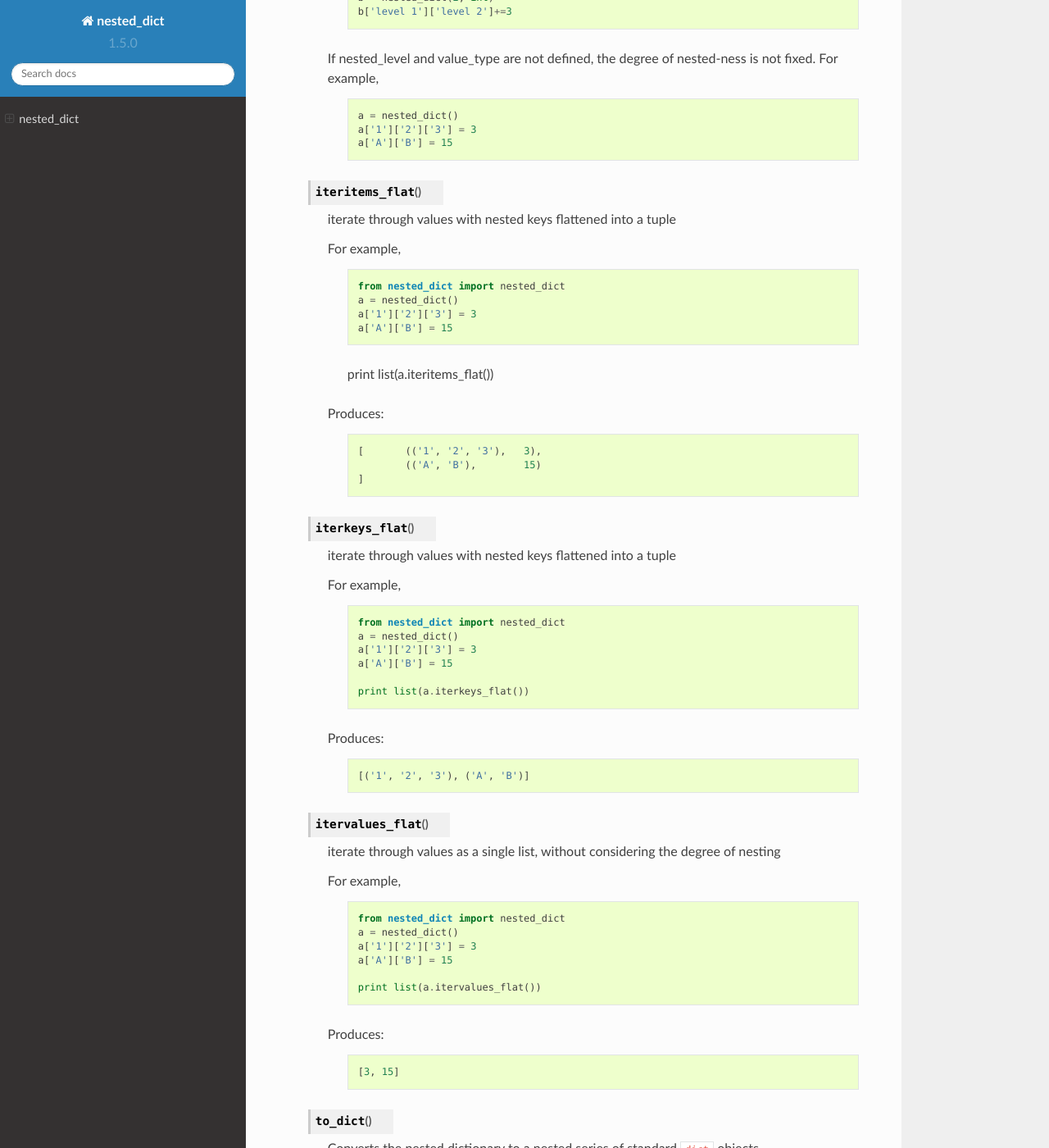
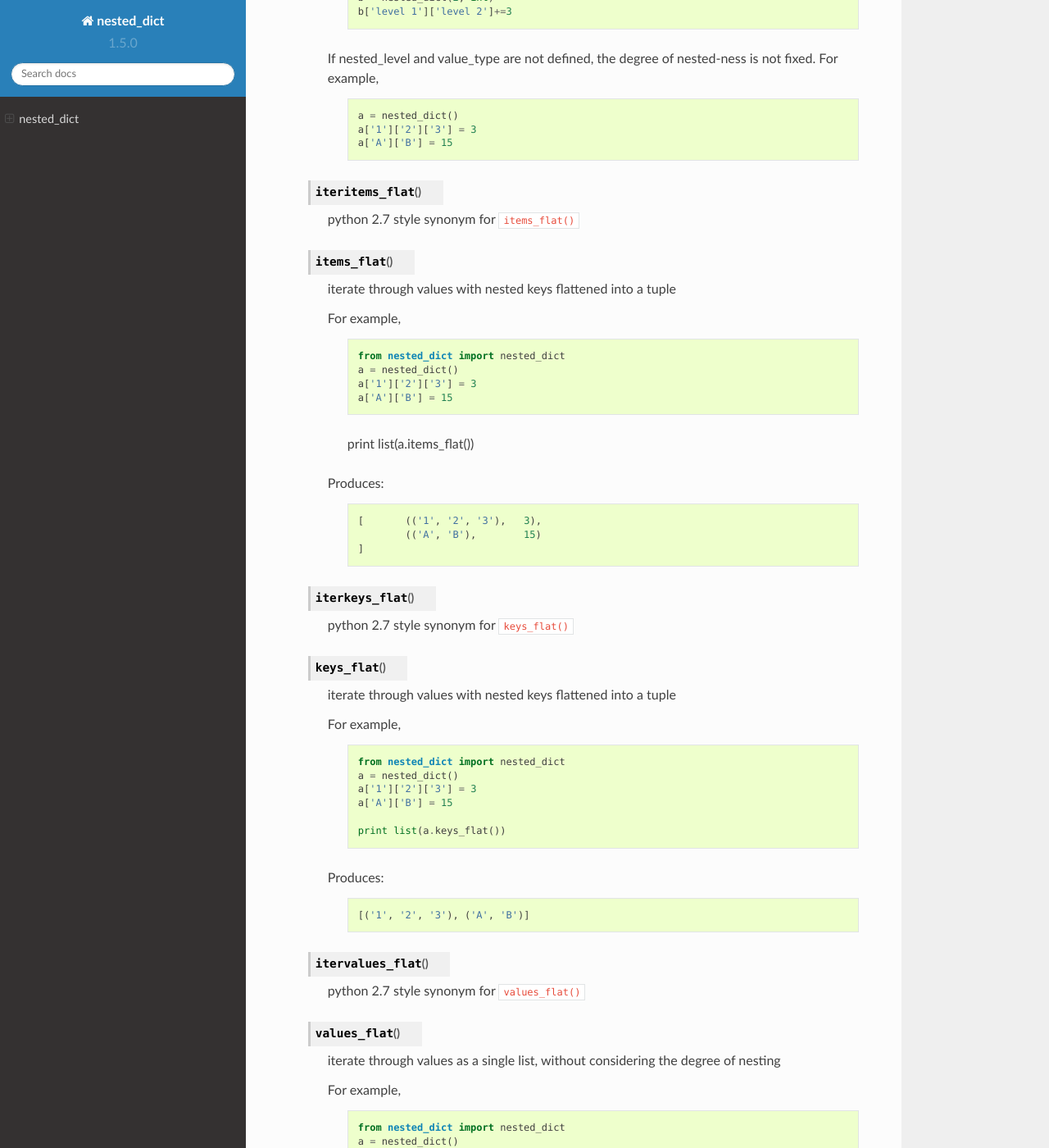
Before and after one commit to bunbun/nested-dict, a Sphinx documentation site: the page built from docs/source/nested_dict.rst, in a window 1280 px wide and 1400 px high, scrolled down 597 px. Shown: the whole window at 82% size. Built offline with Sphinx 7.4.7 and the Read the Docs theme 2.0.0, drawn with Linux system fonts in a browser that asks for light colours.

Commit message:
Add python3 style bare iterator names (keys(), values(), items()

```diff
--- a/docs/source/nested_dict.rst
+++ b/docs/source/nested_dict.rst
@@ -46,28 +46,9 @@ nested_dict
 
     .. method:: iteritems_flat()
 
-        iterate through values with nested keys flattened into a tuple
+        python 2.7 style synonym for ``items_flat()``
 
-        For example,
-
-            .. code-block:: Python
-
-                from nested_dict import nested_dict
-                a = nested_dict()
-                a['1']['2']['3'] = 3
-                a['A']['B'] = 15
-
-            print list(a.iteritems_flat())
-
-        Produces:
-
-            ::
-
-                [       (('1', '2', '3'),   3),
-                        (('A', 'B'),        15)
-                ]
-
-    .. method:: iterkeys_flat()
+    .. method:: items_flat()
 
         iterate through values with nested keys flattened into a tuple
 
@@ -80,7 +61,34 @@ nested_dict
                 a['1']['2']['3'] = 3
                 a['A']['B'] = 15
 
-                print list(a.iterkeys_flat())
+            print list(a.items_flat())
+
+        Produces:
+
+            ::
+
+                [       (('1', '2', '3'),   3),
+                        (('A', 'B'),        15)
+                ]
+
+    .. method:: iterkeys_flat()
+
+        python 2.7 style synonym for ``keys_flat()``
+
+    .. method:: keys_flat()
+
+        iterate through values with nested keys flattened into a tuple
+
+        For example,
+
+            .. code-block:: Python
+
+                from nested_dict import nested_dict
+                a = nested_dict()
+                a['1']['2']['3'] = 3
+                a['A']['B'] = 15
+
+                print list(a.keys_flat())
 
         Produces:
 
@@ -90,6 +98,10 @@ nested_dict
 
 
     .. method:: itervalues_flat()
+
+        python 2.7 style synonym for ``values_flat()``
+
+    .. method:: values_flat()
 
         iterate through values as a single list, without considering the degree of nesting
 
@@ -102,7 +114,7 @@ nested_dict
                 a['1']['2']['3'] = 3
                 a['A']['B'] = 15
 
-                print list(a.itervalues_flat())
+                print list(a.values_flat())
 
         Produces:
 
```
Also changed, not shown: README.rst (+6 -4 lines), 13 other files.
